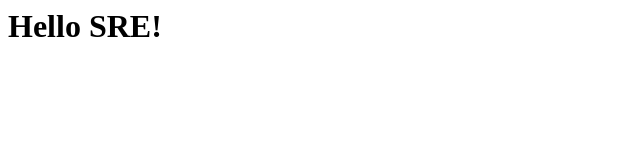
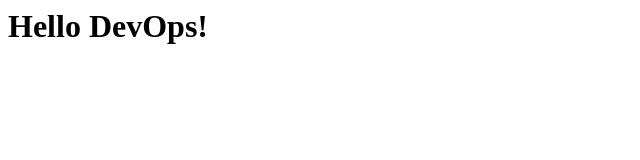
Before and after one commit to harshmp3/helloSRE, a plain HTML site: page index.html in a window 1280 px wide. Shown: the whole page, without its empty margins (0-640 px from the left). Drawn offline with Linux system fonts and the light colour scheme.

Commit message:
7th  JenkinsFile commit

```diff
--- a/index.html
+++ b/index.html
@@ -1,5 +1,5 @@
 <html>
     <h1>
-        Hello SRE!
+        Hello DevOps!
     </h1>
 </html>
```
